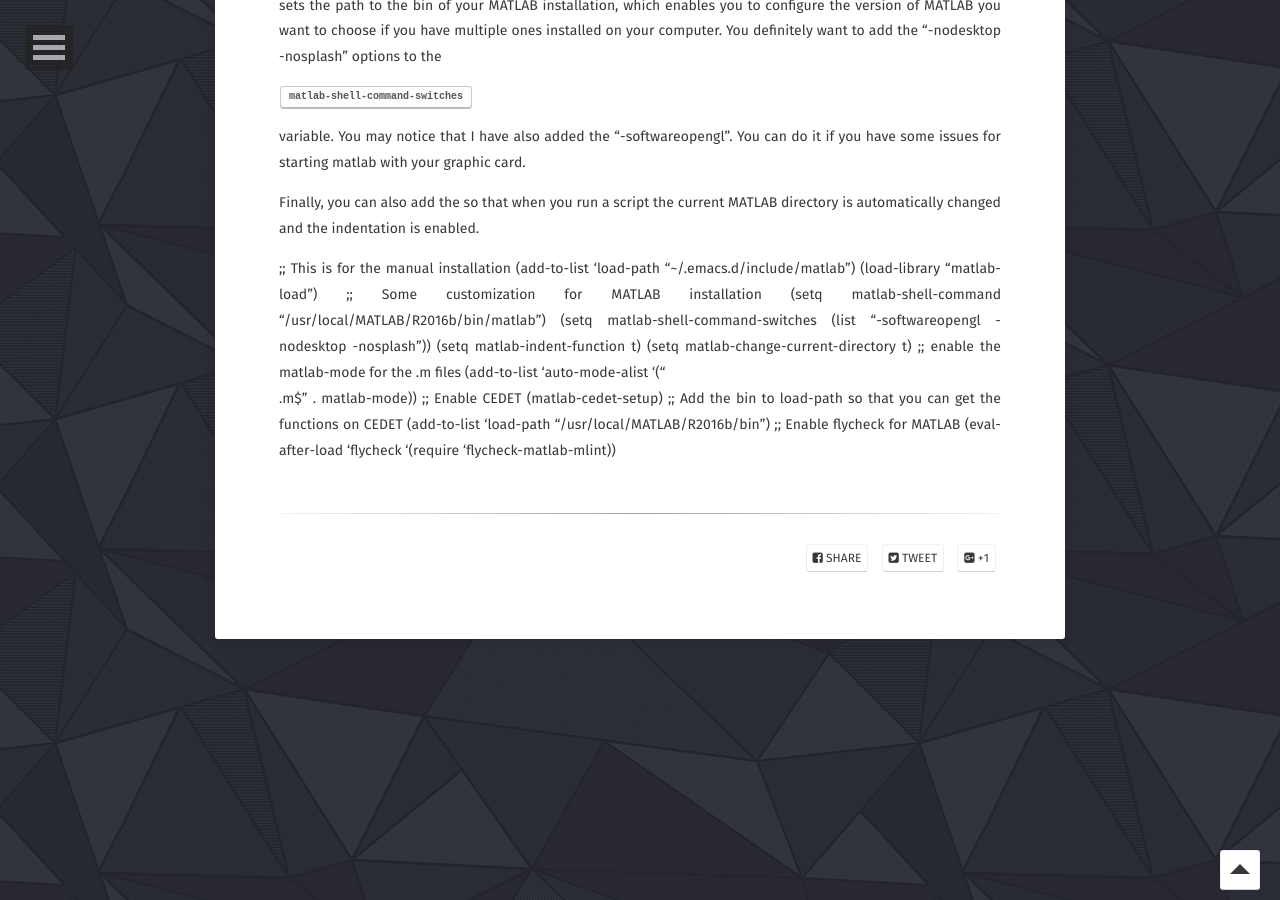
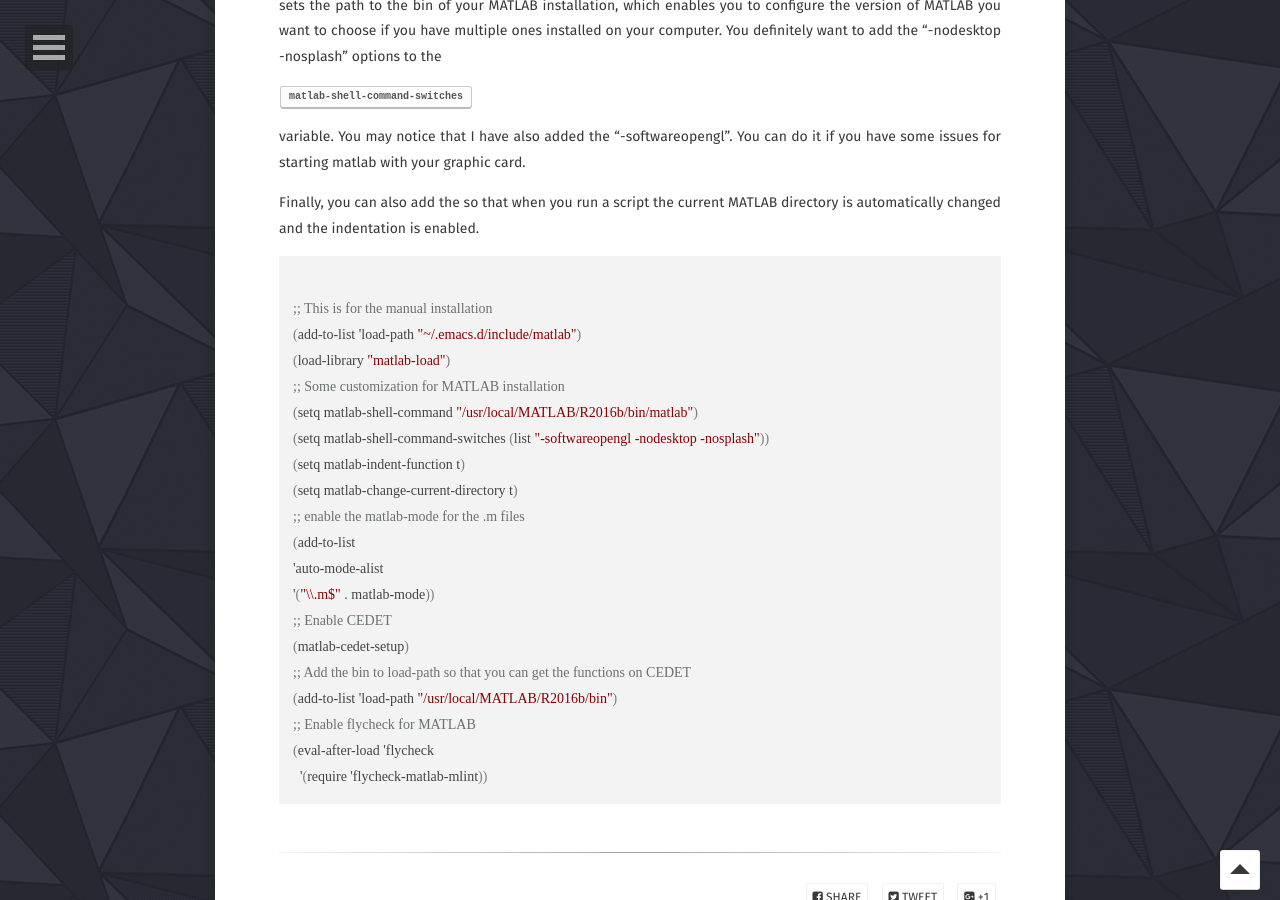
Before and after one commit to KirmTwinty/kirmtwinty.github.io, a Jekyll site: the page built from _posts/2017-06-14-create-full-applications-in-matlab-with-emacs.md, in a window 1280 px wide and 900 px high, scrolled down 760 px. Built offline with Jekyll 4.4.1, drawn with Linux system fonts in a browser that asks for light colours; nearby versions of some CDN libraries; some web fonts are replaced; comment, search, counter and statistics services are not loaded.

Commit message:
First post - test

```diff
--- a/_posts/2017-06-14-create-full-applications-in-matlab-with-emacs.md
+++ b/_posts/2017-06-14-create-full-applications-in-matlab-with-emacs.md
@@ -47,15 +47,24 @@ Finally, you can also add the so that when you run a script the current
 MATLAB directory is automatically changed and the indentation is
 enabled.
 
-;; This is for the manual installation (add-to-list 'load-path
-"\~/.emacs.d/include/matlab") (load-library "matlab-load") ;; Some
-customization for MATLAB installation (setq matlab-shell-command
-"/usr/local/MATLAB/R2016b/bin/matlab") (setq
-matlab-shell-command-switches (list "-softwareopengl -nodesktop
--nosplash")) (setq matlab-indent-function t) (setq
-matlab-change-current-directory t) ;; enable the matlab-mode for the .m
-files (add-to-list 'auto-mode-alist '("\
-.m\$" . matlab-mode)) ;; Enable CEDET (matlab-cedet-setup) ;; Add the
-bin to load-path so that you can get the functions on CEDET (add-to-list
-'load-path "/usr/local/MATLAB/R2016b/bin") ;; Enable flycheck for MATLAB
-(eval-after-load 'flycheck '(require 'flycheck-matlab-mlint))
+<pre><code class="lisp">
+;; This is for the manual installation
+(add-to-list 'load-path "~/.emacs.d/include/matlab")
+(load-library "matlab-load")
+;; Some customization for MATLAB installation
+(setq matlab-shell-command "/usr/local/MATLAB/R2016b/bin/matlab")
+(setq matlab-shell-command-switches (list "-softwareopengl -nodesktop -nosplash"))
+(setq matlab-indent-function t)
+(setq matlab-change-current-directory t)
+;; enable the matlab-mode for the .m files
+(add-to-list
+'auto-mode-alist
+'("\\.m$" . matlab-mode))
+;; Enable CEDET
+(matlab-cedet-setup)
+;; Add the bin to load-path so that you can get the functions on CEDET
+(add-to-list 'load-path "/usr/local/MATLAB/R2016b/bin")
+;; Enable flycheck for MATLAB
+(eval-after-load 'flycheck
+  '(require 'flycheck-matlab-mlint))
+</code></pre>
```
